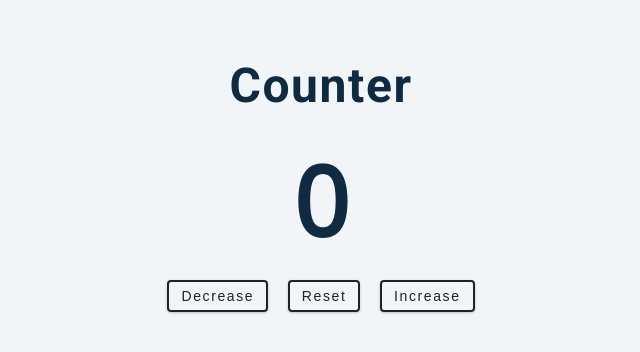
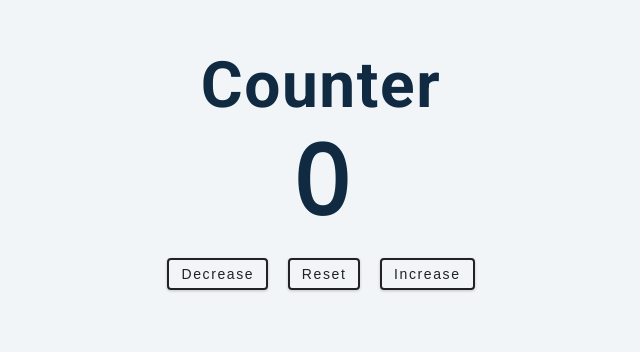
Before and after one commit to Katiasun/Counter, a plain HTML site: page index.html in a window 1280 px wide. Shown: the part 212-564 px from the top of the page, without its empty margins (319-959 px from the left). Drawn offline with nearby package versions, Linux system fonts and the light colour scheme.

Commit message:
add @media

```diff
--- a/styles.css
+++ b/styles.css
@@ -95,3 +95,12 @@
     color: var(--clr-white);
     background: var(--clr-black);
   }
+
+  /*Media*/
+
+  @media screen and (min-width: 800px) {
+    h1 {
+      font-size: 4rem;
+      line-height: 1rem;
+    }
+  }
```
